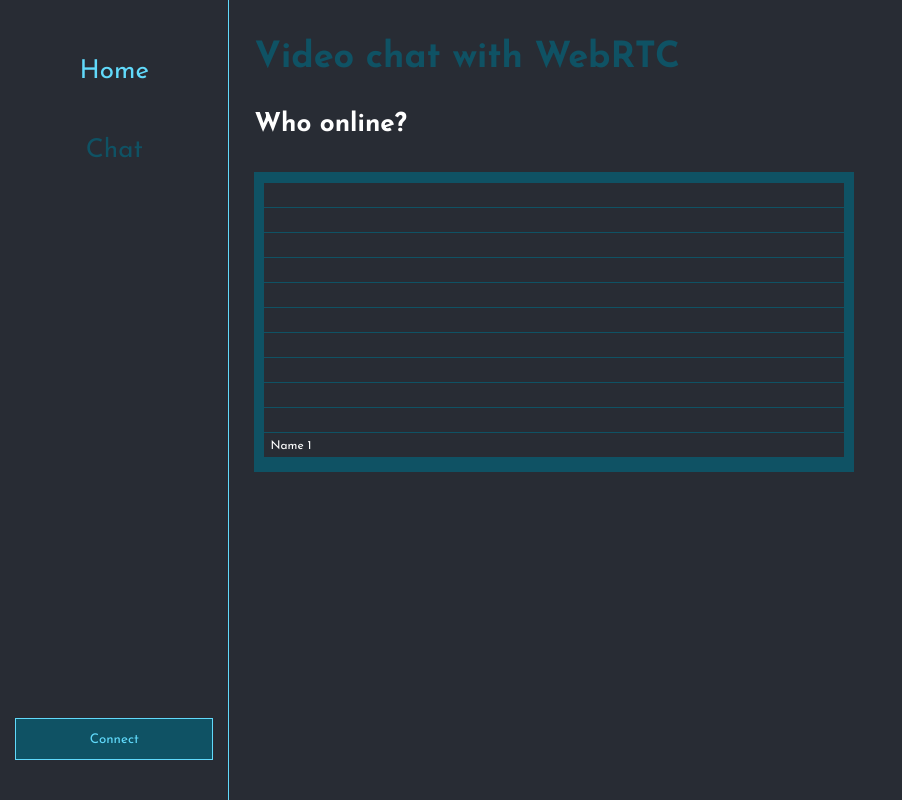
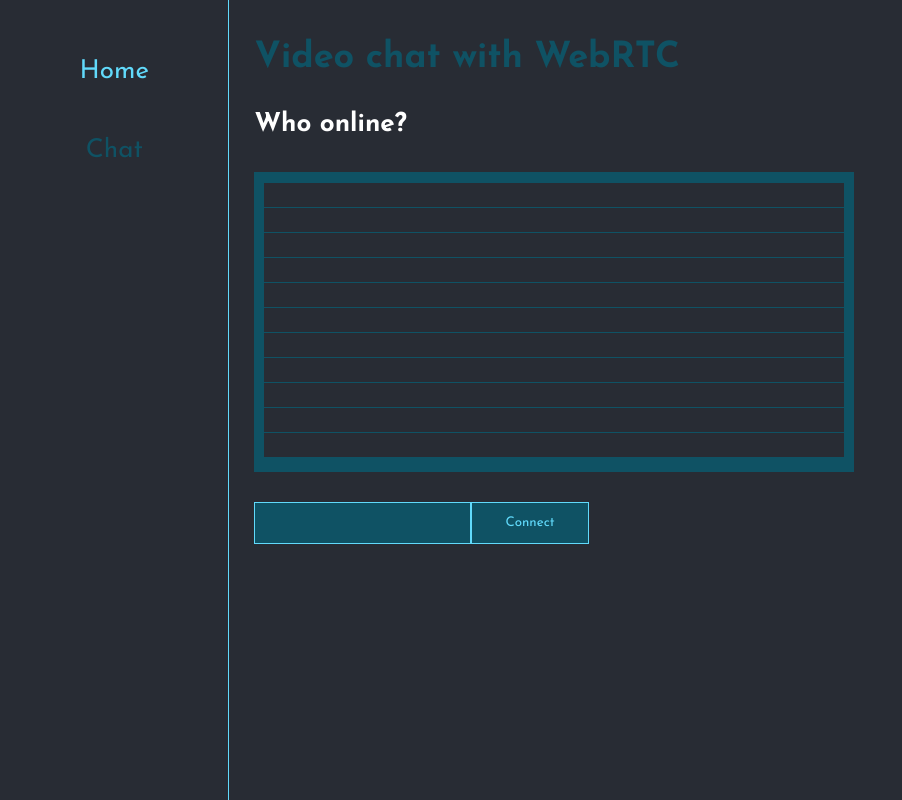
Before and after one commit to Dementeey/video-chat-webRTC-demo, a React (Create React App) app: page / in a window 1280 px wide. Shown: the whole page, without its empty margins (0-902 px from the left). Built offline with nearby package versions, Linux system fonts and the light colour scheme.

Commit message:
Update: Add localstore

```diff
--- /dev/null
+++ b/jsconfig.json
@@ -0,0 +1,6 @@
+{
+  "compilerOptions": {
+    "baseUrl": "src"
+  },
+  "include": ["src"]
+}
--- a/src/App.js
+++ b/src/App.js
@@ -1,58 +1,32 @@
-import React, { useState } from 'react'
-import { BrowserRouter, Route, Switch, NavLink } from 'react-router-dom'
+import React from 'react'
+import { BrowserRouter, Switch, NavLink } from 'react-router-dom'
 
 import routerConfig from './routsConfig'
 import './App.css'
-import Button from "./components/Button";
+import PrivateRoute from './components/PrivateRoute'
 
-
-const nav = routerConfig.map(({ label, path, exact }) => (
-  <NavLink
-    to={path}
-    key={path}
-    exact={exact}
-    className='link'
-    activeClassName='link-active'
-  >
+const nav = routerConfig.map(({ label, path, to, exact }) => (
+  <NavLink to={to} key={path} exact={exact} className="link" activeClassName="link-active">
     {label}
   </NavLink>
 ))
 
 const main = routerConfig.map(({ path, exact, component }) => (
-  <Route
-    key={path}
-    path={path}
-    exact={exact}
-    component={component}
-  />
+  <PrivateRoute key={path} path={path} exact={exact} component={component} />
 ))
 
-const App = () => {
-  const [isConnect, setConnect] = useState(false)
-  const onConnect = () => setConnect(!isConnect)
-
-
-  return (
+const App = () => (
   <BrowserRouter>
     <div className="App">
       <aside>
-          <nav>
-            {nav}
-          </nav>
-
-          <Button onClick={onConnect}>
-            {isConnect ? 'Disconnect' : 'Connect'}
-          </Button>
+        <nav>{nav}</nav>
       </aside>
 
       <main>
-          <Switch>
-            {main}
-          </Switch>
+        <Switch>{main}</Switch>
       </main>
     </div>
   </BrowserRouter>
-  );
-}
+)
 
 export default App
--- a/src/components/Chat.js
+++ b/src/components/Chat.js
@@ -1,35 +1,59 @@
-import React from 'react'
+import React, { useEffect } from 'react'
 import './style.css'
-
-const users = [
-  {
-    id: 1,
-    name: 'Name 1'
-  },
-]
+import isEmpty from 'lodash/isEmpty'
+import isEqual from 'lodash/isEqual'
+import useOnlineConnections from '../hooks/onlineConnections'
 
 const Chat = () => {
-  const previewUsers = users.map(({ id, name }) => (
-    <li key={id} className='preview-user'>
-      <span className='name'>{name}</span>
-    </li>
-  ))
+  const { onlineConnections, setOnlineConnections } = useOnlineConnections()
+  const userRaw = localStorage.getItem('user')
+  const selfId = JSON.parse(userRaw).id || ''
+
+  const previewUsers = onlineConnections
+    .filter(item => item.id !== selfId)
+    .map(({ id, name }) => {
+      return (
+        <li key={id} className="preview-user">
+          <span className="name">{name}</span>
+        </li>
+      )
+    })
+
+  useEffect(() => {
+    const online = localStorage.getItem('online')
+    const parse = JSON.parse(online)
+
+    // const user = localStorage.getItem('user')
+    // const parseUser = JSON.parse(user)
+
+    if (!isEmpty(parse) && !isEqual(parse, onlineConnections)) {
+      console.log('=========parse=========')
+      console.log(parse)
+      console.log('=========END=========')
+
+      setOnlineConnections(parse)
+    }
+  })
+
+  console.log('=========onlineConnections=========')
+  console.log(onlineConnections)
+  console.log('=========END=========')
 
   return (
     <>
       <h1>Chat</h1>
 
-      <div className='view'>
+      <div className="view">
         <div className="preview-self">
-          <span className='self'>Your selfie</span>
+          <span className="self">Your selfie</span>
         </div>
       </div>
 
-      <div className='preview-users-wrap'>
-        <ul className='preview-users'>{previewUsers}</ul>
+      <div className="preview-users-wrap">
+        <ul className="preview-users">{previewUsers}</ul>
       </div>
     </>
-  );
+  )
 }
 
 export default Chat
--- a/src/components/Home.js
+++ b/src/components/Home.js
@@ -1,49 +1,65 @@
-import React from 'react'
+import React, { useEffect, useState } from 'react'
+import isEqual from 'lodash/isEqual'
+import isEmpty from 'lodash/isEmpty'
 
 import './style.css'
+import addDefaultLine from '../helpers/addDefaultLine'
+import useOnlineConnections from '../hooks/onlineConnections'
 
-const onlineConnections = [
-  {
-    id: Math.random(),
-    name: 'Name 1',
-  },
-]
-
-const addDefaultLine = arr => {
-  const minLines = 11
-
-  if (arr.length > minLines) {
-    return arr
-  }
-
-  const defaultLines = Array.from({ length: minLines - arr.length }).map(() => ({
-    id: Math.random(),
-    name: ''
-  }))
-
-  return [...arr, ...defaultLines]
-}
+import Button from './Button'
 
 const Home = () => {
-  const onlineItems = addDefaultLine(onlineConnections).map(({ name, id }) => (
+  const [username, setUsername] = useState('')
+  const onControlInput = ({ target }) => setUsername(target.value)
+  const {
+    isConnect,
+    setConnect,
+    onConnect,
+    onlineConnections,
+    setOnlineConnections
+  } = useOnlineConnections()
+
+  const onlineItems = addDefaultLine(onlineConnections).map(({ id, name }) => (
     <li key={id} className="online-item">
       {name}
     </li>
   ))
 
+  useEffect(() => {
+    const user = localStorage.getItem('user')
+    const online = localStorage.getItem('online')
+    const parse = JSON.parse(online)
+    const parseUser = JSON.parse(user)
+
+    if (!isEmpty(parse) && !isEqual(parse, onlineConnections)) {
+      setOnlineConnections(parse)
+    }
+
+    if (!isEmpty(parseUser) && onlineConnections.some(item => item.id === parseUser.id)) {
+      setConnect(true)
+    }
+  })
+
   return (
     <>
       <h1>Video chat with WebRTC</h1>
 
-      <h4>Who online?</h4>
+      {onlineItems && (
+        <>
+          <h4>Who online?</h4>
+          <div className="online-box">
+            <ul className="online-list">{onlineItems}</ul>
+          </div>
+        </>
+      )}
 
-      <div className="online-box">
-        <ul className="online-list">
-          {onlineItems}
-        </ul>
-      </div>
+      {!isConnect && (
+        <input className="username" name="username" onChange={onControlInput} value={username} />
+      )}
+
+      <Button onClick={() => onConnect(username)}>{isConnect ? 'Disconnect' : 'Connect'}</Button>
     </>
-  );
+  )
 }
 
 export default Home
--- /dev/null
+++ b/src/components/PrivateRoute.js
@@ -0,0 +1,15 @@
+import React from 'react'
+import { Redirect, Route } from 'react-router-dom'
+
+const PrivateRoute = ({ component: Component, path, ...rest }) => {
+  const roomToken = localStorage.getItem('roomToken')
+  const render = props => (roomToken ? <Component path={path} {...props} /> : <Redirect to="/" />)
+
+  if (path === '/') {
+    return <Route component={Component} />
+  }
+
+  return <Route {...rest} render={render} />
+}
+
+export default PrivateRoute
--- a/src/components/style.css
+++ b/src/components/style.css
@@ -113,6 +113,12 @@
   bottom: 5px;
 }
 
+.username {
+  padding: 1em 2.5em;
+  background-color: #0f5264;
+  border: 1px solid #61dafb;
+  color: #61dafb;
+}
 
 
 @media screen and (max-width: 1345px) {
--- /dev/null
+++ b/src/helpers/addDefaultLine.js
@@ -0,0 +1,14 @@
+export default arr => {
+  const minLines = 11
+
+  if (arr.length > minLines) {
+    return arr
+  }
+
+  const defaultLines = Array.from({ length: minLines - arr.length }).map(() => ({
+    id: Math.random(),
+    name: ''
+  }))
+
+  return [...arr, ...defaultLines]
+}
--- /dev/null
+++ b/src/hooks/onlineConnections.js
@@ -0,0 +1,49 @@
+import { useState, useCallback } from 'react'
+import uuid from 'uuid/v4'
+
+export default () => {
+  const [isConnect, setConnect] = useState(false)
+  const [onlineConnections, setConnections] = useState([])
+
+  const setOnlineConnections = useCallback(
+    value => {
+      setConnections(value)
+      localStorage.setItem('online', JSON.stringify(value))
+    },
+    [setConnections]
+  )
+
+  const onConnect = username => {
+    const user = {
+      id: uuid(),
+      name: username || 'anonymous'
+    }
+
+    if (!isConnect) {
+      setOnlineConnections([...onlineConnections, user])
+
+      localStorage.setItem('user', JSON.stringify(user))
+
+      if (!localStorage.getItem('roomToken')) {
+        localStorage.setItem('roomToken', uuid())
+      }
+    }
+
+    if (isConnect) {
+      const { id } = JSON.parse(localStorage.getItem('user'))
+
+      setOnlineConnections(onlineConnections.filter(item => item.id !== id))
+      localStorage.removeItem('user')
+    }
+
+    setConnect(!isConnect)
+  }
+
+  return {
+    isConnect,
+    setConnect,
+    onConnect,
+    onlineConnections,
+    setOnlineConnections
+  }
+}
--- a/src/routsConfig.js
+++ b/src/routsConfig.js
@@ -1,18 +1,19 @@
 import Home from './components/Home'
 import Chat from './components/Chat'
-
 
 export default [
   {
     path: '/',
+    to: '/',
     label: 'Home',
     exact: true,
     component: Home
   },
   {
-    path: '/chat',
+    path: '/chat/:roomToken?',
+    to: `/chat/${localStorage.getItem('roomToken') || ''}`,
     label: 'Chat',
     exact: true,
     component: Chat
-  },
+  }
 ]
```
Also changed, not shown: package.json (+13 -1 lines), src/index.js (+5 -5 lines), .eslintrc.js (added), 2 other files (tests, documents, lock files or other folders). Lines whose indentation alone changed are shown as unchanged.
